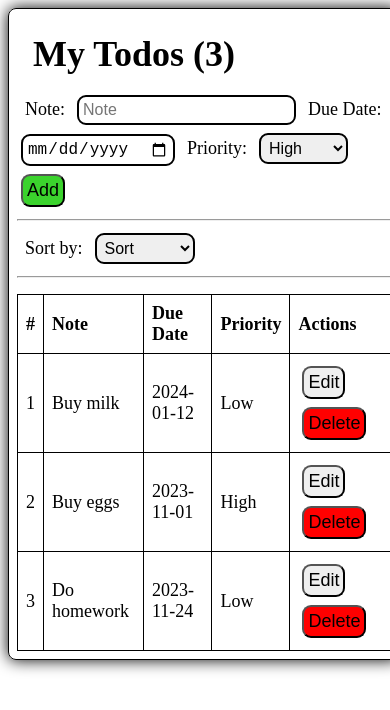
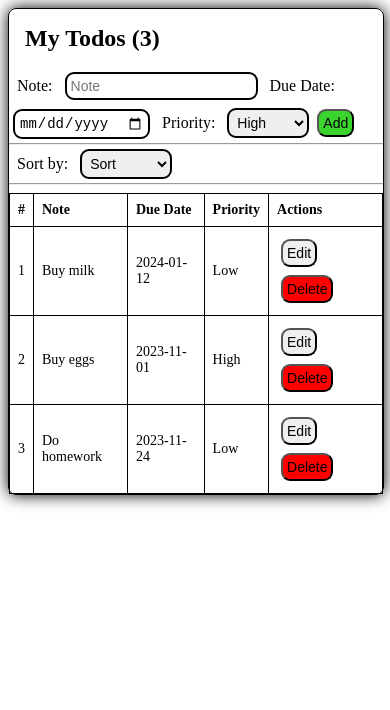
Before and after one commit to cph-oo221/Dat3-React-CRUD, a React (Vite) app: page / in a window 390 px wide. Shown: the top 710 px of the page. Built offline with nearby package versions, Linux system fonts and the light colour scheme; data requests are answered from the project's data file.

Commit message:
Update Todo.css

```diff
--- a/src/styels/Todo.css
+++ b/src/styels/Todo.css
@@ -70,3 +70,36 @@ label {
   margin-top: 8px;
   margin-bottom: 8px;
 }
+
+@media (max-width: 600px) {
+  input,
+  select {
+    font-size: 14px;
+  }
+
+  label {
+    font-size: 16px;
+  }
+
+  #todo-container h1 {
+    font-size: 24px;
+  }
+
+  button {
+    font-size: 14px;
+  }
+
+  th,
+  td {
+    font-size: 14px;
+  }
+
+  #separation-line {
+    margin: auto;
+  }
+
+  #todo-container {
+    padding: 0px;
+    margin: 0px;
+  }
+}
```
